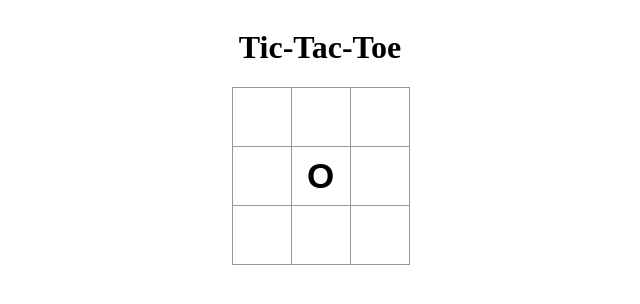
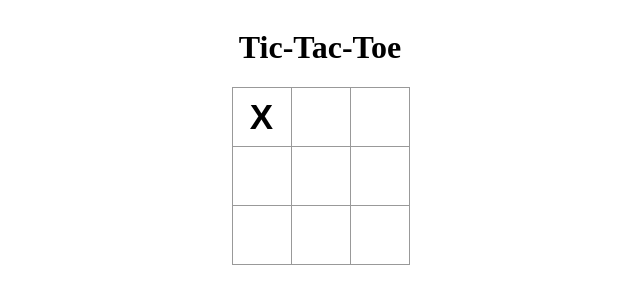
Before and after one commit to RushilJalal/tic-tac-toe, a plain HTML site: page index.html in a window 1280 px wide. Both pictures are taken after a click on the button 581 px from the left and 116 px from the top of the page. Shown: the full height of the page, 320-960 px from the left. Drawn offline with Linux system fonts and the light colour scheme.

Commit message:
add integration between UI and console

```diff
--- a/index.html
+++ b/index.html
@@ -19,7 +19,7 @@
         </div>
         <div class="board-row">
             <button class="square" row="1" col="0"></button>
-            <button class="square" row="1" col="1">O</button>
+            <button class="square" row="1" col="1"></button>
             <button class="square" row="1" col="2"></button>
         </div>
         <div class="board-row">
--- a/script.js
+++ b/script.js
@@ -68,6 +68,18 @@ const gameFlowControllerModule = (() => {
         console.log(ticTacToeModule.GameBoard.showBoard());
     }
 
+    const isBoardFull = () => {
+        const board = ticTacToeModule.GameBoard.showBoard();
+
+        for (const row of board) {
+            for (const cell of row) {
+                if (cell === '')
+                    return false;
+            }
+        }
+        return true;
+    }
+
     const checkForWinner = () => {
         const board = ticTacToeModule.GameBoard.showBoard();
         //check for horizontal win
@@ -87,17 +99,6 @@ const gameFlowControllerModule = (() => {
             return true;
     }
 
-    const isBoardFull = () => {
-        const board = ticTacToeModule.GameBoard.showBoard();
-
-        for (const row of board) {
-            for (const cell of row) {
-                if (cell === '')
-                    return false;
-            }
-        }
-        return true;
-    }
 
     const checkRow = (row) => {
         const board = ticTacToeModule.GameBoard.showBoard();
@@ -132,21 +133,34 @@ const gameFlowControllerModule = (() => {
 })();
 
 const DOMControllerModule = (() => {
+
+    const updateBoardDisplay = () => {
+        const board = ticTacToeModule.GameBoard.showBoard();
+        const squares = document.querySelectorAll('.square');
+
+        squares.forEach((square, index) => {
+            const row = Math.floor(index / 3);
+            const col = index % 3;
+            square.textContent = board[row][col];
+        });
+    }
+
     const handleSquareClick = () => {
         const squares = document.querySelectorAll('.square');
         squares.forEach((square) => {
             square.addEventListener('click', () => {
                 const row = square.getAttribute('row');
                 const col = square.getAttribute('col');
-                console.log(`(${row}, ${col}) was clicked!`);
                 gameFlowControllerModule.handleCellClick(row, col);
+                updateBoardDisplay();
             });
         });
     }
 
     return {
-        handleSquareClick
-    }
+        handleSquareClick,
+        updateBoardDisplay
+    };
 })();
 
 DOMControllerModule.handleSquareClick();
```
